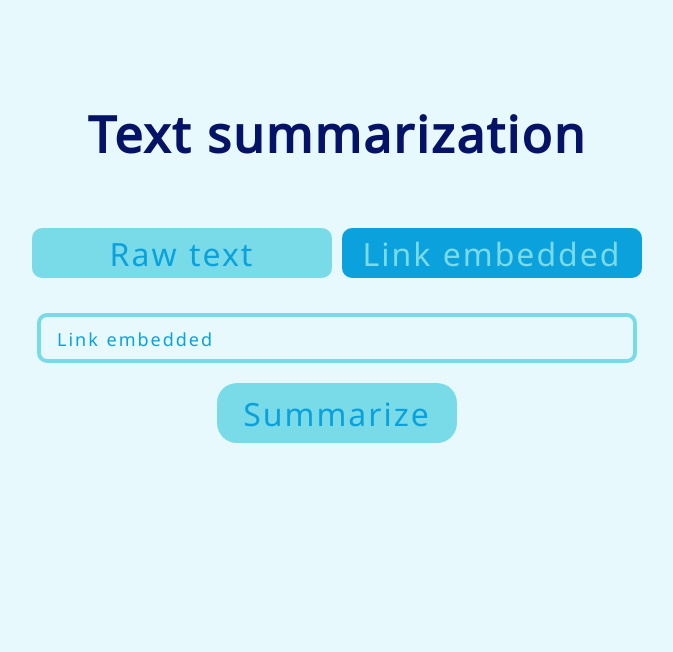
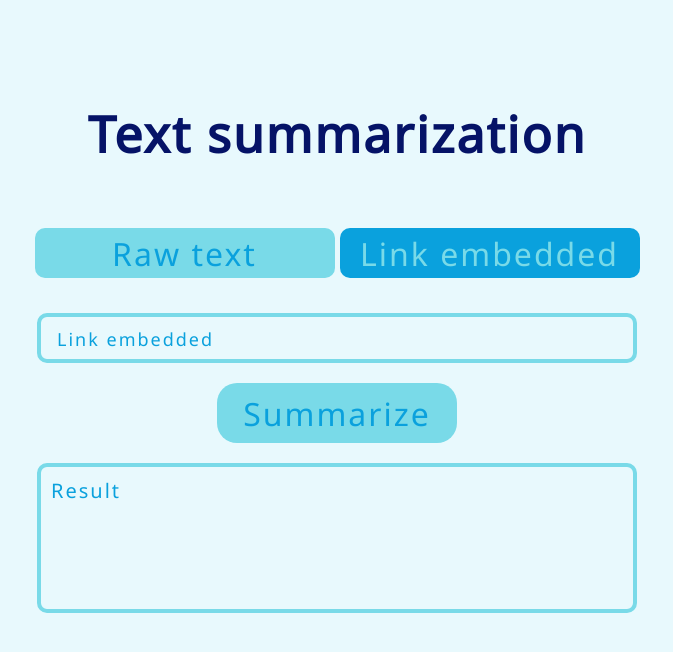
Before and after one commit to phucmap85/Quidk-website, a Django app: page /linkemb/ in a window 1280 px wide. Shown: the top 652 px of the page, without its empty margins (303-976 px from the left). Run offline with Django 4.2, Linux system fonts and the light colour scheme.

Commit message:
Update linkemb.html

```diff
--- a/quidksite/quidkapp/templates/base/linkemb.html
+++ b/quidksite/quidkapp/templates/base/linkemb.html
@@ -51,7 +51,7 @@ body{
 }
 
 .btn-1{
-    margin: 5px;
+    margin: 2.5px;
     width: 300px;
     height: 50px;
     border: none;
@@ -71,7 +71,7 @@ body{
 }
 
 .btn-2{
-    margin: 5px;
+    margin: 2.5px;
     width: 300px;
     height: 50px;
     border: none;
@@ -150,6 +150,7 @@ body{
 .submit{
     margin: 180px;
     margin-top: 20px;
+    margin-bottom: 20px;
     width: 40%;
     height: 120%;
     border: none;
@@ -167,6 +168,18 @@ body{
     cursor: pointer;
     color: #79DAE8;
 }
+.form p{
+    width: 100%;
+    height: 300%;
+    background: transparent;
+    border: 4px solid #79DAE8;
+    border-radius: 10px;
+    outline: none;
+    padding: 10px 10px;
+    font-size: 20px;
+    color: #0AA1DD;
+    overflow: auto;
+}
 </style>
 
 </head>
@@ -182,15 +195,19 @@ body{
 
 
     <div class="form">
-        <input id="text1" type="text" placeholder=" " required>
+        <input id="text2" type="text" placeholder=" " required>
         <label for="">Link embedded</label>
         <button class="submit" type="submit" onclick="clicked()">Summarize</button>
+        <p id="output">Result</p>
     </div>
 
     <script>
         function clicked(){
-            var x = document.getElementById("text1").value;
-            console.log(x);
+            var x = document.getElementById("text2").value;
+
+            //print x in the result box:
+            document.getElementById("output").innerHTML = x;
+            // console.log(x);
         }
     </script>
 
```
